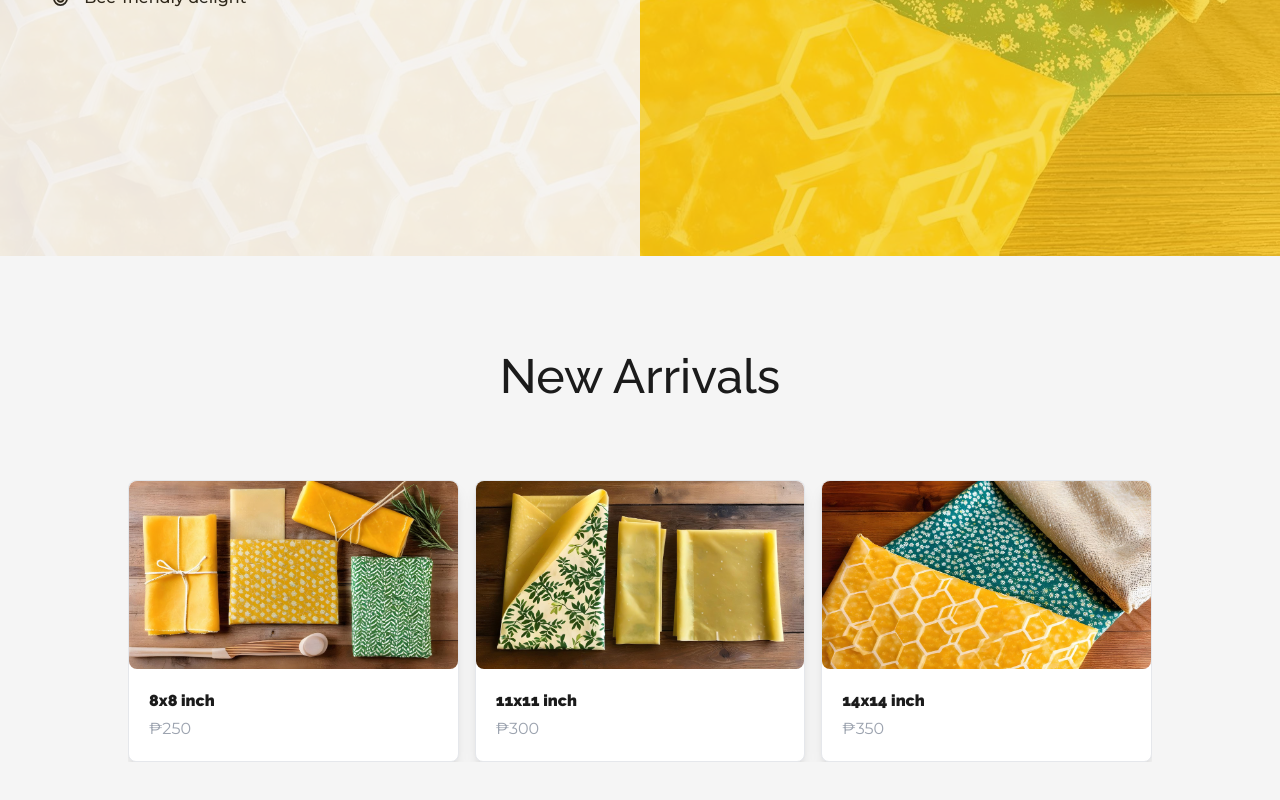
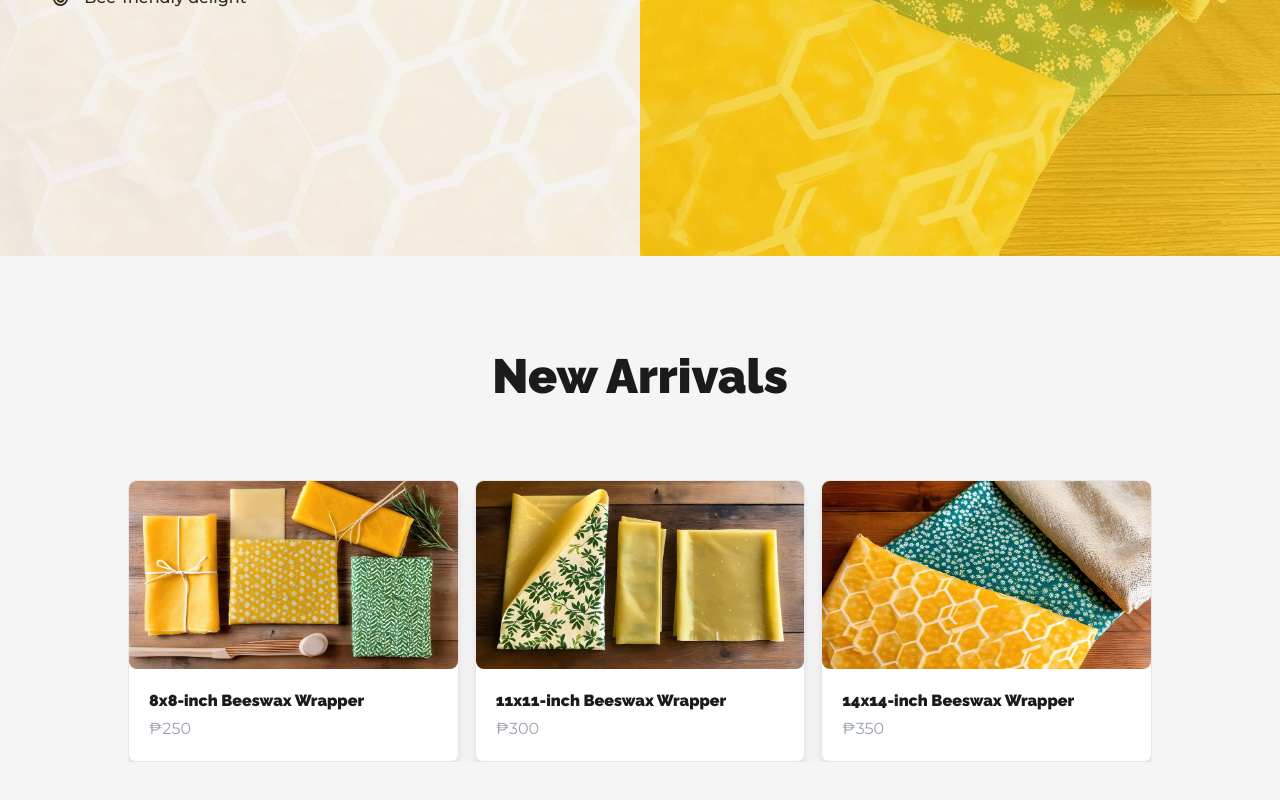
Before and after one commit to adg1126/next-hive-haven, a Next.js app: page / in a window 1280 px wide. Shown: the part 544-1344 px from the top of the page. Built offline with nearby package versions, Linux system fonts and the light colour scheme.

Commit message:
Updated content and style

```diff
--- a/src/content/content.js
+++ b/src/content/content.js
@@ -9,9 +9,9 @@ import hannah from "../../public/images/hannah.jpg";
 import hazeldina from "../../public/images/hazel-dina.jpg";
 
 export const productArr = [
-	{ title: "8x8 inch", img: productPic1, price: "₱250" },
-	{ title: "11x11 inch", img: productPic2, price: "₱300" },
-	{ title: "14x14 inch", img: productPic3, price: "₱350" },
+	{ title: "8x8-inch Beeswax Wrapper", img: productPic1, price: "₱250" },
+	{ title: "11x11-inch Beeswax Wrapper", img: productPic2, price: "₱300" },
+	{ title: "14x14-inch Beeswax Wrapper", img: productPic3, price: "₱350" },
 ];
 
 export const taglineArr = [
--- a/src/pages/index.js
+++ b/src/pages/index.js
@@ -85,7 +85,7 @@ export default function Home() {
 					<div className='w-4/5 flex flex-col space-y-20 items-center top-10'>
 						<AnimatedTextSpring
 							text='New Arrivals'
-							className={`${raleway.className} ${raleway.className} font-black italic text-5xl xl:text-5xl lg:text-6xl md:text-4xl sm:text-3xl text-center`}
+							className={`${raleway.className} font-semibold italic text-5xl xl:text-5xl lg:text-6xl md:text-4xl sm:text-3xl text-center`}
 						/>
 						<div className='flex w-full overflow-x-scroll space-x-4'>
 							{productArr.map((p, i) => (
```
